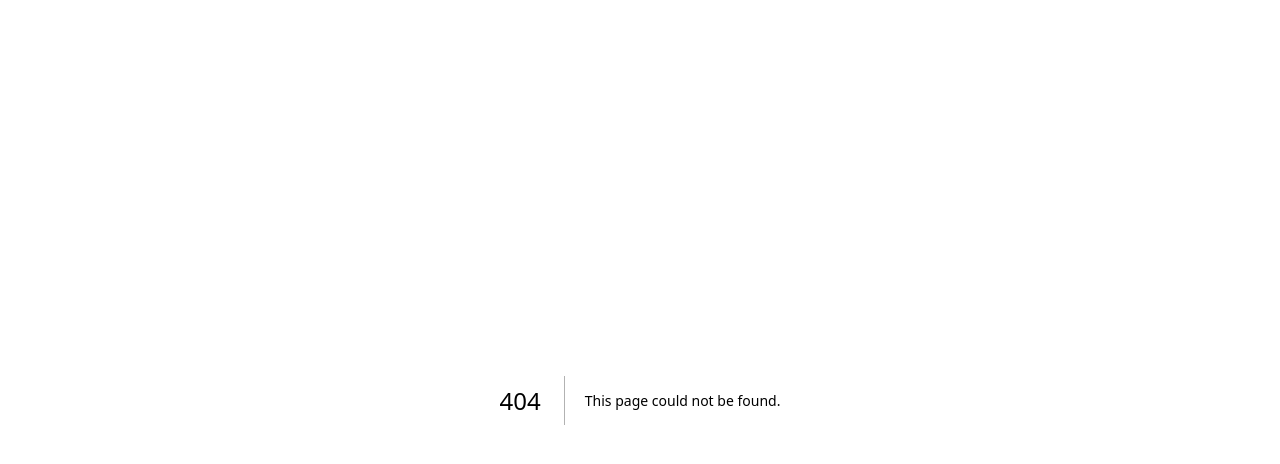
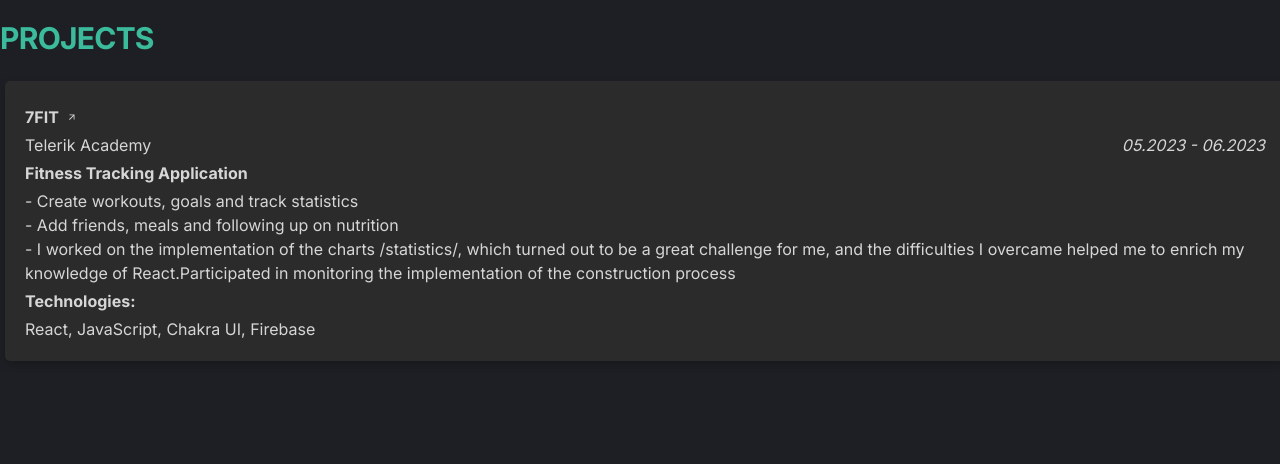
Before and after one commit to ipz06/my-portfolio, a Next.js app in the folder my-portfolio/: page /projects in a window 1280 px wide. Before the commit this address had no page. Shown: the top 464 px of the page. Built offline with nearby package versions, Linux system fonts and the light colour scheme.

Commit message:
Add projects and style

```diff
--- /dev/null
+++ b/my-portfolio/src/app/projects/page.tsx
@@ -0,0 +1,52 @@
+"use client";
+import style from '../ui/card.module.css';
+import Link from 'next/link';
+// import Image from 'next/image';
+import { MdOutlineArrowOutward } from "react-icons/md";
+
+import { useState } from 'react';
+
+export default function Projects () {
+
+    const [isProjectHovered, setIsProjectHovered] = useState(false)
+
+    return (
+        <div id='projects'>
+            <h1 className="text-3xl font-bold tracking-tight text-[#3BBA9C] py-5">PROJECTS</h1>
+            <Link
+            href='https://gitlab.com/ipz06/fitness-tracking-app'>
+                <div className={style.card} onMouseEnter={() => setIsProjectHovered(true)} onMouseLeave={() => setIsProjectHovered(false)}>
+                    <div className='flex flex-row gap-2 items-center'>
+                        <h3 className="font-bold text-[#d6d6d6] py-1">7FIT</h3>
+                        <p className="font-bold text-[#d6d6d6] py-1" onMouseEnter={() => setIsProjectHovered(true)} onMouseLeave={() => setIsProjectHovered(false)}>
+                            <MdOutlineArrowOutward
+                            id='img'
+
+                            size={isProjectHovered ? 20 : 10}
+                            alt="Pointer for link"
+                            />
+
+                        </p>
+
+                    </div>
+                    <div className='flex flex-row justify-between text-[#d6d6d6]'>
+                        <span>Telerik Academy </span >
+                        <span className='italic'>05.2023 - 06.2023</span>
+                    </div>
+                    <h4 className="font-bold text-[#d6d6d6] py-1">Fitness Tracking Application</h4>
+                    <ul className='text-[#d6d6d6]'>
+                        <li>- Create workouts, goals and track statistics</li>
+                        <li>- Add friends, meals and following up on nutrition</li>
+                        <li>- I worked on the implementation of the charts /statistics/, which turned out
+                            to be a great challenge for me, and the difficulties I overcame helped me to
+                            enrich my knowledge of React.Participated in monitoring the implementation of the construction process
+                        </li>
+                    </ul>
+                    <h4 className="font-bold text-[#d6d6d6] py-1">Technologies:</h4>
+                    <span> React, JavaScript, Chakra UI, Firebase</span>
+                </div>
+            </Link>
+
+        </div>
+    )
+};
--- a/my-portfolio/src/app/ui/card.module.css
+++ b/my-portfolio/src/app/ui/card.module.css
@@ -14,10 +14,35 @@
     border-radius: 5px;
 }
 
-.card:hover {
+.card:hover h3{
+    /* box-shadow: 0 8px 16px 0 rgba(251, 251, 251, 0.2); */
+    background-color: #1E1F24;
+    color: #3BBA9C;
+  }
+
+  .card:hover p{
+    /* box-shadow: 0 8px 16px 0 rgba(251, 251, 251, 0.2); */
+    background-color: #1E1F24;
+    color: #3BBA9C;
+
+  }
+
+  .card:hover{
     /* box-shadow: 0 8px 16px 0 rgba(251, 251, 251, 0.2); */
     background-color: #1E1F24;
   }
+
+  .card:hover::after {
+
+  }
+/* #img:hover{
+    color: #3BBA9C;
+} */
+
+/* .card h3:hover{
+    color: #3BBA9C;
+} */
+
 
 .smallCard{
     display: flex;
```
